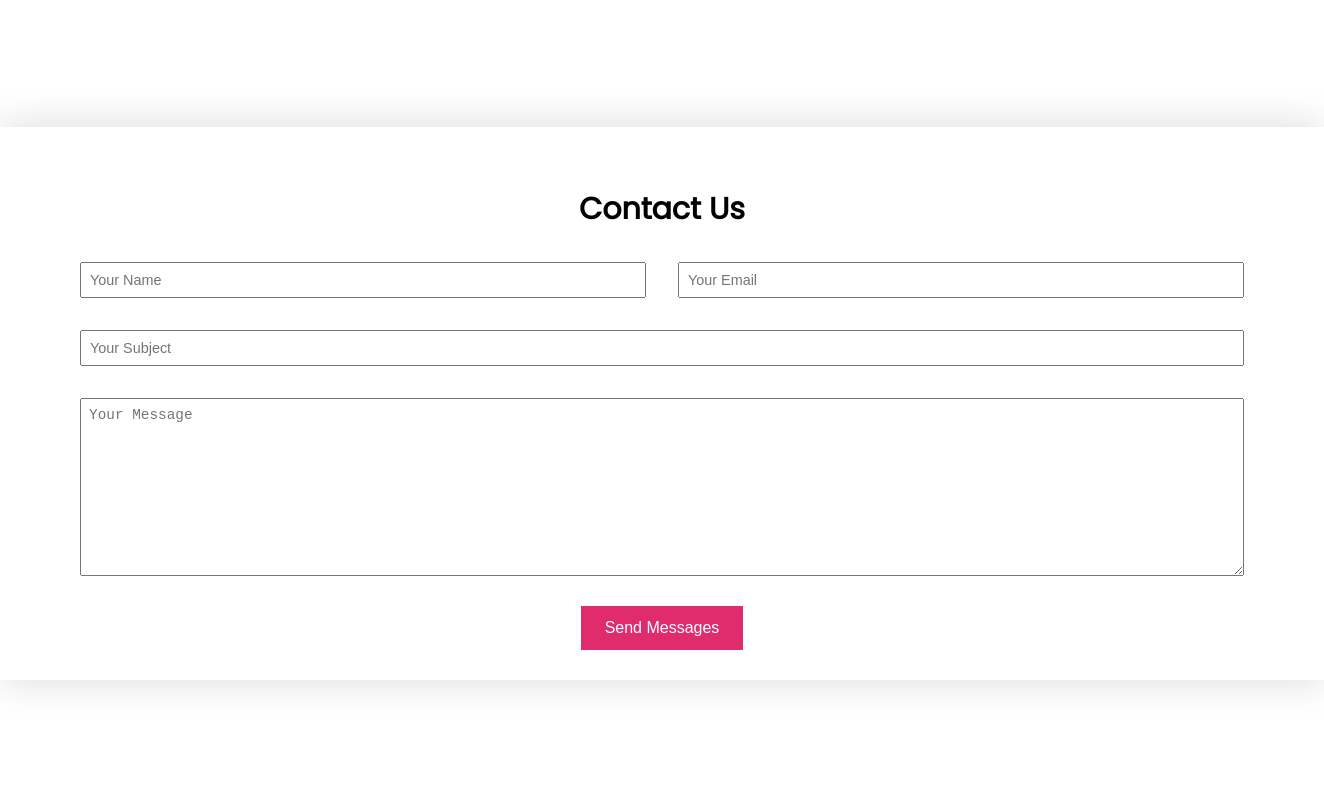
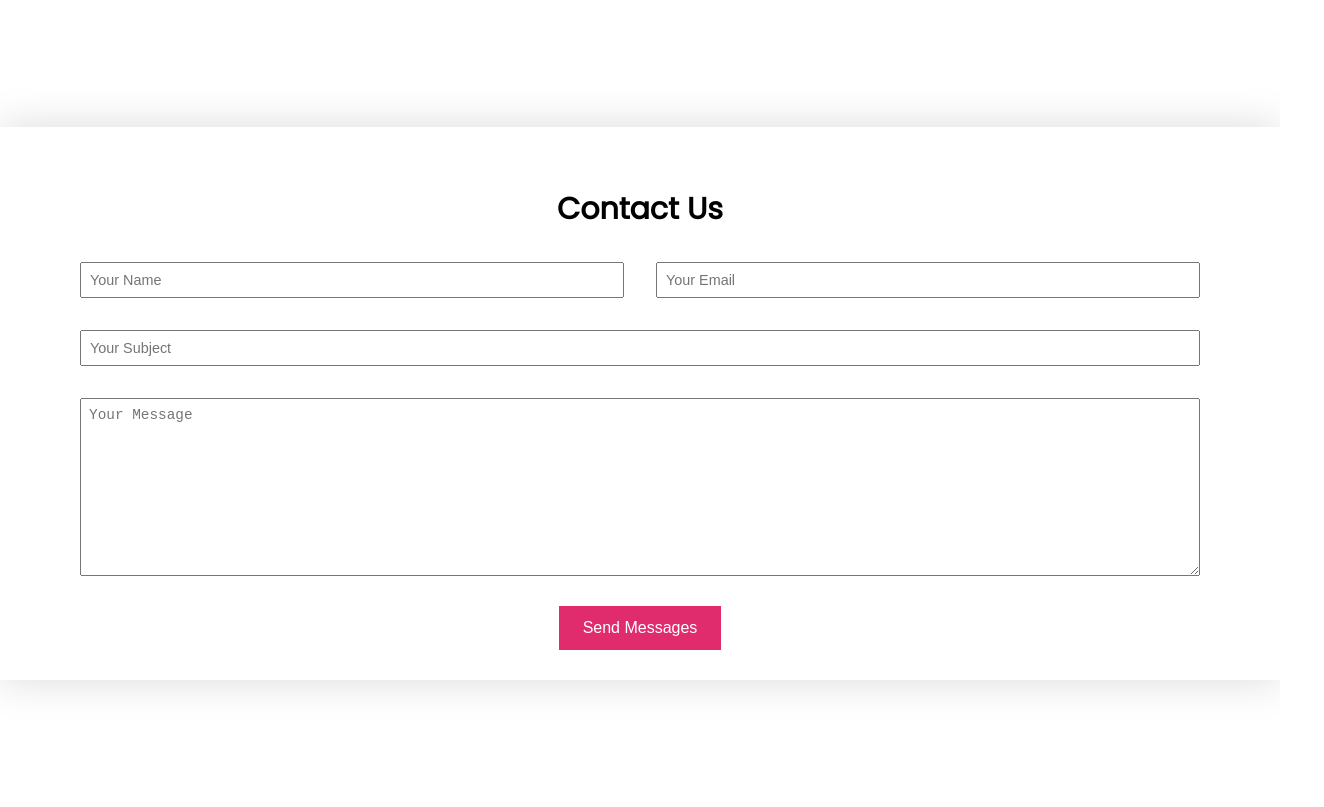
Before and after one commit to DebabrataSaha-570/Football-Freak, a plain HTML site: page index.html in a window 1280 px wide. Shown: the part 3765-4572 px from the top of the page, 1324 px wide, since content can reach past the window. Drawn offline with Linux system fonts and the light colour scheme.

Commit message:
footer css done

```diff
--- a/styles/style.css
+++ b/styles/style.css
@@ -214,7 +214,6 @@ footer .socials{
     display: inline-flex;
     align-items: center;
     justify-content: center;
-    flex-direction: row;
 }
 .copy-right{
     font-size: 18px;
@@ -261,7 +260,7 @@ footer .socials{
     text-align: center;
 }
 .contact-us{
-    width: 1164px;
+    width: 1100x;
     margin: 130px auto;
     box-shadow: 0px 0px 40px rgba(0, 0, 0, 0.15);
     padding: 30px 80px;
```
